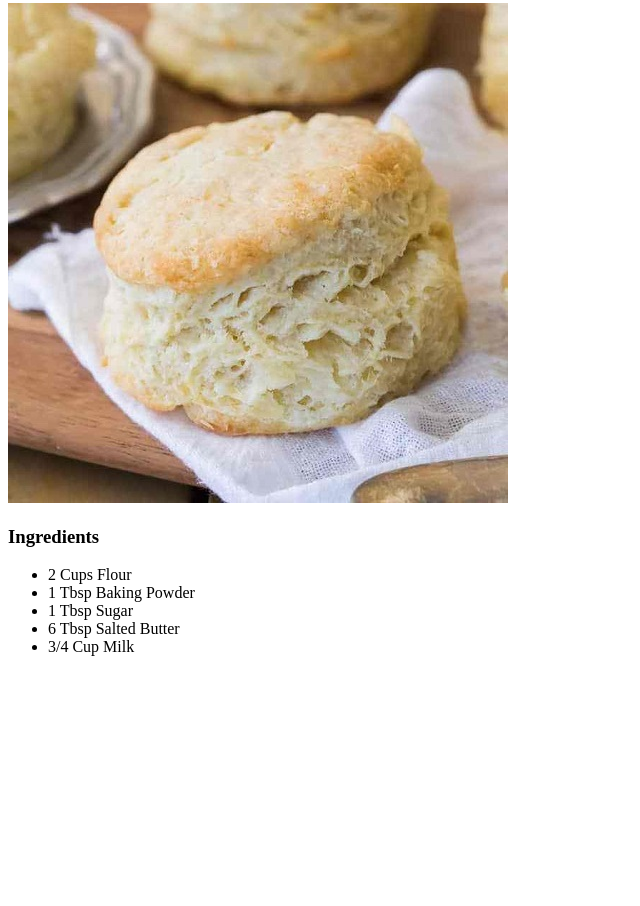
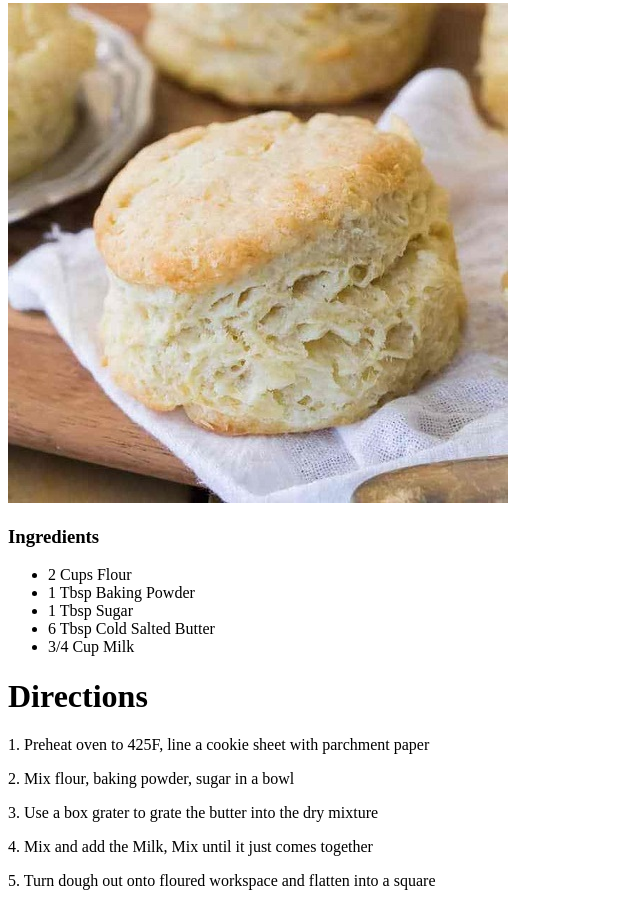
Before and after one commit to 8Kentonf/Project1, a plain HTML site: page recipe.html in a window 1280 px wide. Shown: the part 197-1103 px from the top of the page, without its empty margins (0-640 px from the left). Before the commit the page ends 869 px from the top, so only its background shows below. Drawn offline with Linux system fonts and the light colour scheme.

Commit message:
adding directions

```diff
--- a/recipe.html
+++ b/recipe.html
@@ -19,9 +19,15 @@
   <li>2 Cups Flour</li>
   <li>1 Tbsp Baking Powder</li>
   <li>1 Tbsp Sugar</li>
-  <li>6 Tbsp Salted Butter</li>
+  <li>6 Tbsp Cold Salted Butter</li>
   <li>3/4 Cup Milk</li>
   </ul>
+  <h1>Directions</h1>
+  <p>1. Preheat oven to 425F, line a cookie sheet with parchment paper</p>
+  <p>2. Mix flour, baking powder, sugar in a bowl</p>
+  <p>3. Use a box grater to grate the butter into the dry mixture</p>
+  <p>4. Mix and add the Milk, Mix until it just comes together</p>
+  <p>5. Turn dough out onto floured workspace and flatten into a square</p>
 
 
 
```
